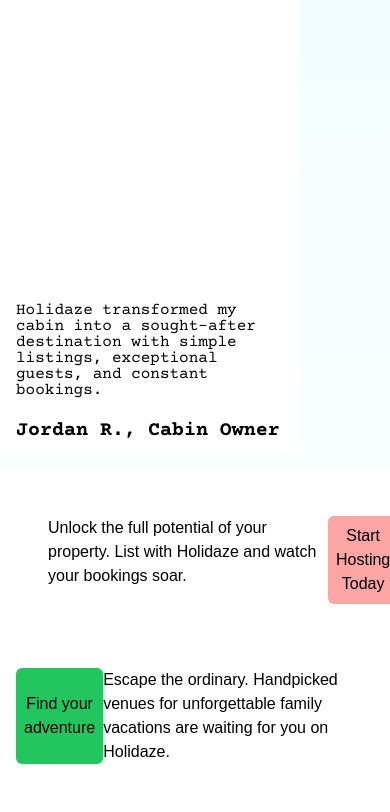
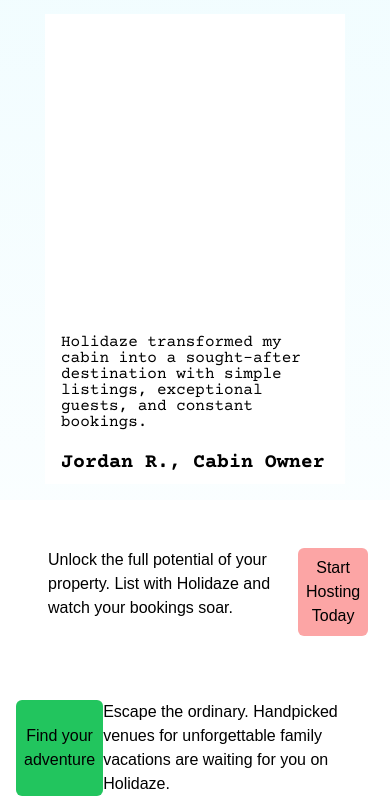
Before and after one commit to Jarle302/holidaze, a Next.js app: page / in a window 390 px wide. Shown: the part 2320-3132 px from the top of the page. Before the commit the page ends 3100 px from the top, so only its background shows below. Built offline with nearby package versions, Linux system fonts and the light colour scheme; a web font is replaced by a local one.

Commit message:
fix width

```diff
--- a/app/page.tsx
+++ b/app/page.tsx
@@ -32,7 +32,7 @@ export default function Home() {
           </div>
         </div>
       </section>
-      <section className="h-[100vh] py-4 sm:flex-row flex-col sm:flex-wrap flex justify-evenly flex-1">
+      <section className="h-[100vh] py-4 sm:flex-row flex-col sm:flex-wrap flex gap-4 items-center justify-evenly flex-1">
         <h2 className="w-full text-center text-2xl text-red-300 font-bold">
           Do like so many others!
         </h2>
@@ -51,7 +51,7 @@ export default function Home() {
       </section>
       <section className="flex-1">
         <div className="bg-white p-12 flex">
-          <p className="max-w-[400px] min-w-[280px] flex-1">
+          <p className="max-w-[400px] min-w-[250px] flex-1">
             Unlock the full potential of your property. List with Holidaze and
             watch your bookings soar.
           </p>
```
